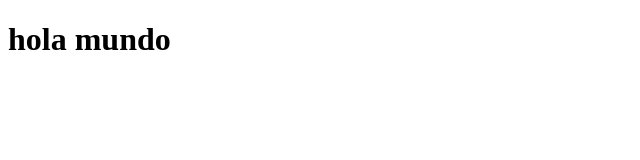
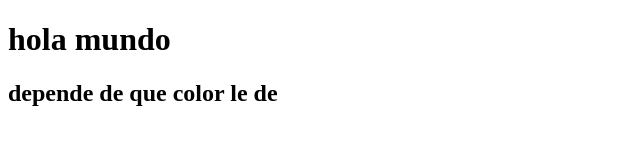
Before and after one commit to Iyertorr/iyertorr, a plain HTML site: page index.html in a window 1280 px wide. Shown: the whole page, without its empty margins (0-640 px from the left). Drawn offline with Linux system fonts and the light colour scheme.

Commit message:
se agrego un nuevo comentario

```diff
--- a/index.html
+++ b/index.html
@@ -7,6 +7,6 @@
 </head>
 <body>
     <h1> hola mundo </h1>
-
+    <h2>depende de que color le de </h2>
 </body>
 </html>
```
